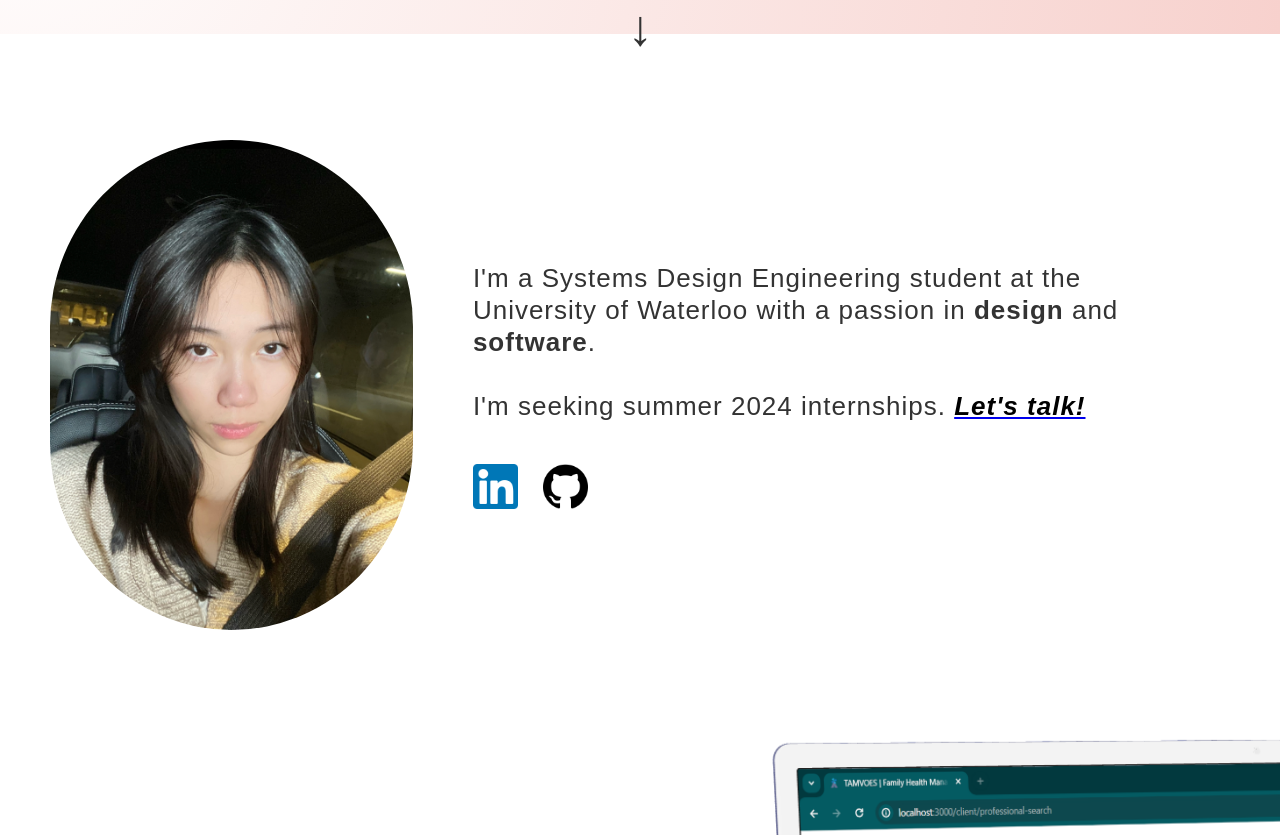
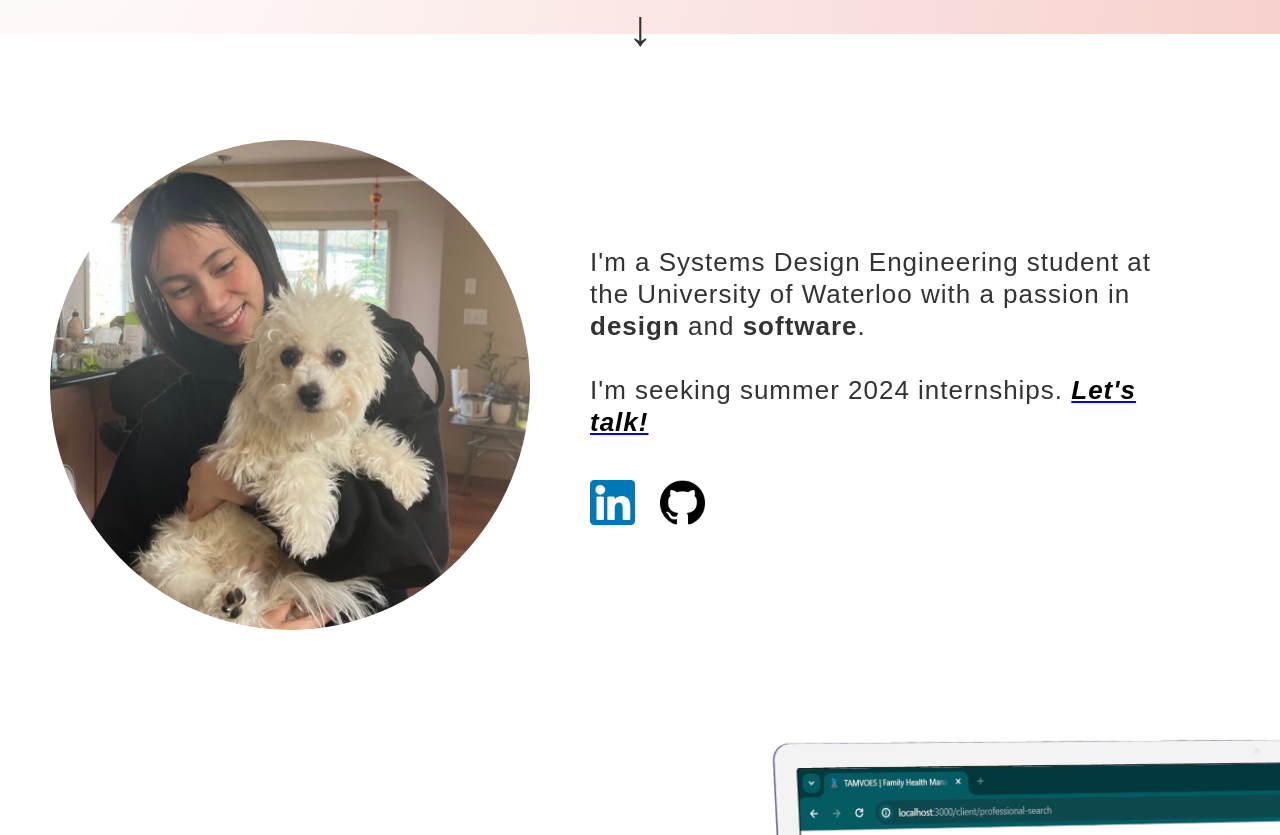
Before and after one commit to hannahsgithub/myWebsite, a plain HTML site: page index.html in a window 1280 px wide. Shown: the part 400-1235 px from the top of the page. Drawn offline with nearby package versions, Linux system fonts and the light colour scheme; a script that the page names is missing.

Commit message:
pfp update

```diff
--- a/index.html
+++ b/index.html
@@ -111,11 +111,11 @@
     <section id="abMe" class="smallspace wf-section"></section>
     <div id="abMe" class="aboutme w-container">
       <img
-        src="images/profilePicture.jpg"
+        src="images/linkedinPfp.jpg"
         loading="lazy"
         width="500"
         height="500"
-        srcset="images/profilePicture.jpg 828w"
+        srcset="images/linkedinPfp.jpg 828w"
         sizes="(max-width: 767px) 100vw, 500px"
         alt="me"
         class="myface"
```
Also changed, not shown: images/linkedinPfp.jpg (added).
